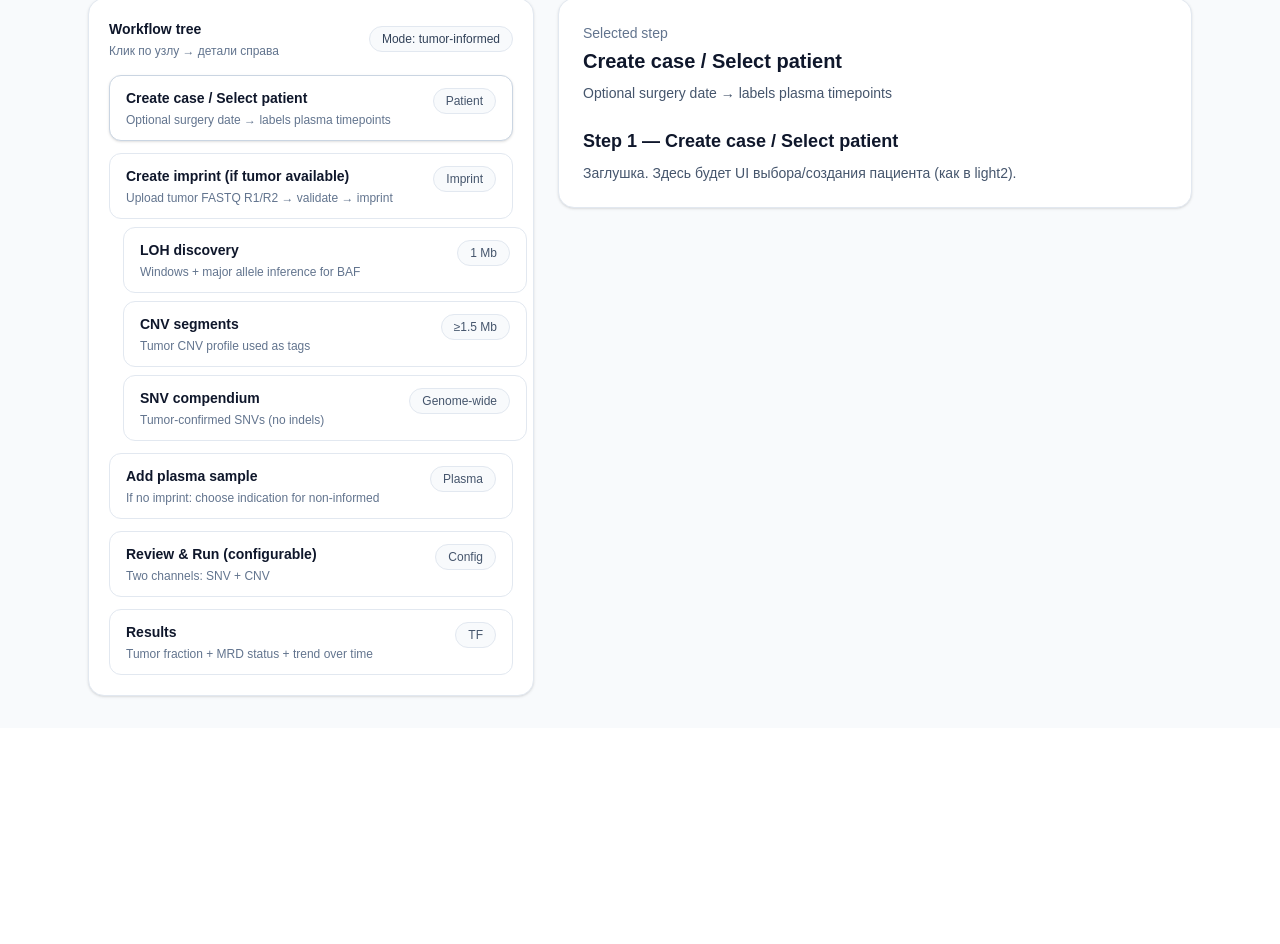
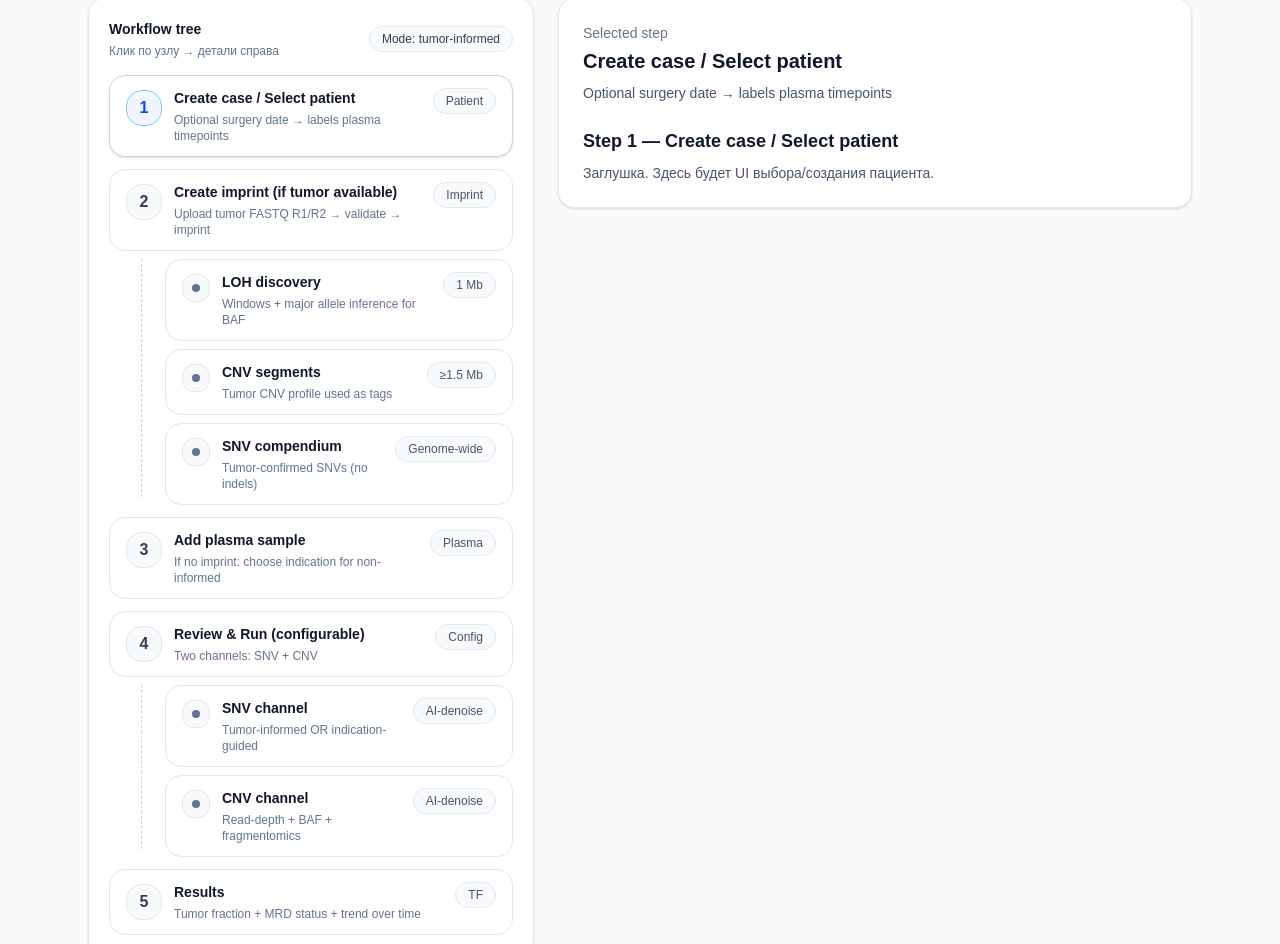
Before and after one commit to kraevgood/bioinf, a Next.js app: page /analysis in a window 1280 px wide. Shown: the part 316-1260 px from the top of the page. Before the commit the page ends 1044 px from the top, so only its background shows below. Built offline with nearby package versions, Linux system fonts and the light colour scheme.

Commit message:
feat: add Step 4 substeps and change verical line

```diff
--- a/src/components/workflow/WorkflowTree.tsx
+++ b/src/components/workflow/WorkflowTree.tsx
@@ -2,36 +2,85 @@
 
 import type { WorkflowStep } from '@/types/workflow';
 
-function TreeItem({
+function StepMarker({
+  kind,
+  index,
+  active,
+}: {
+  kind: 'step' | 'substep';
+  index?: number;
+  active: boolean;
+}) {
+  if (kind === 'substep') {
+    return (
+      <div
+        className={[
+          'h-7 w-7 rounded-xl border flex items-center justify-center text-xs',
+          active
+            ? 'border-emerald-300 bg-emerald-50 text-emerald-700'
+            : 'border-slate-200 bg-slate-50 text-slate-500',
+        ].join(' ')}
+      >
+        <span className="h-2 w-2 rounded-full bg-current" />
+      </div>
+    );
+  }
+
+  return (
+    <div
+      className={[
+        'h-9 w-9 rounded-2xl border flex items-center justify-center font-semibold',
+        active
+          ? 'border-blue-300 bg-blue-50 text-blue-700'
+          : 'border-slate-200 bg-slate-50 text-slate-700',
+      ].join(' ')}
+    >
+      {index}
+    </div>
+  );
+}
+
+function TreeRow({
   step,
   activeId,
   onSelect,
-  level = 0,
+  kind,
+  index,
 }: {
   step: WorkflowStep;
   activeId: string;
   onSelect: (id: string) => void;
-  level?: number;
+  kind: 'step' | 'substep';
+  index?: number;
 }) {
   const isActive = step.id === activeId;
 
   return (
-    <div className="space-y-2">
     <button
       type="button"
       onClick={() => onSelect(step.id)}
       className={[
-          'w-full text-left rounded-xl border px-4 py-3 transition',
+        'w-full text-left rounded-2xl border px-4 py-3 transition',
         'bg-white',
         isActive ? 'border-slate-300 shadow-sm' : 'border-slate-200 hover:border-slate-300',
       ].join(' ')}
-        style={{ marginLeft: level * 14 }}
     >
+      <div className="flex items-start gap-3">
+        <div className="pt-0.5">
+          <StepMarker kind={kind} index={index} active={isActive} />
+        </div>
+
+        <div className="min-w-0 flex-1">
           <div className="flex items-start justify-between gap-3">
             <div className="min-w-0">
-            <div className="text-sm font-semibold text-slate-900">{step.title}</div>
+              <div className="text-sm font-semibold text-slate-900">
+                {step.title}
+              </div>
+
               {step.subtitle ? (
-              <div className="mt-1 text-xs text-slate-500 line-clamp-2">{step.subtitle}</div>
+                <div className="mt-1 text-xs text-slate-500 line-clamp-2">
+                  {step.subtitle}
+                </div>
               ) : null}
             </div>
 
@@ -41,22 +90,9 @@ function TreeItem({
               </span>
             ) : null}
           </div>
+        </div>
+      </div>
     </button>
-
-      {step.children?.length ? (
-        <div className="space-y-2">
-          {step.children.map(child => (
-            <TreeItem
-              key={child.id}
-              step={child}
-              activeId={activeId}
-              onSelect={onSelect}
-              level={level + 1}
-            />
-          ))}
-        </div>
-      ) : null}
-    </div>
   );
 }
 
@@ -71,9 +107,39 @@ export function WorkflowTree({
 }) {
   return (
     <div className="space-y-3">
-      {steps.map(step => (
-        <TreeItem key={step.id} step={step} activeId={activeId} onSelect={onSelect} />
+      {steps.map((step, i) => {
+        const kind: 'step' | 'substep' = (step.kind ?? 'step') as 'step' | 'substep';
+
+        return (
+          <div key={step.id} className="space-y-2">
+            <TreeRow
+              step={step}
+              activeId={activeId}
+              onSelect={onSelect}
+              kind={kind}
+              index={i + 1}
+            />
+
+            {step.children?.length ? (
+              <div className="relative ml-8 pl-6 space-y-2">
+                {/* ВЕРТИКАЛЬНАЯ ЛИНИЯ ГРУППЫ */}
+                <div className="absolute left-0 top-0 bottom-0 w-px border-l border-dashed border-slate-300" />
+
+
+                {step.children.map(child => (
+                  <TreeRow
+                    key={child.id}
+                    step={child}
+                    activeId={activeId}
+                    onSelect={onSelect}
+                    kind={('substep') as const}
+                  />
                 ))}
+              </div>
+            ) : null}
+          </div>
+        );
+      })}
     </div>
   );
 }
--- a/src/types/workflow.ts
+++ b/src/types/workflow.ts
@@ -1,11 +1,12 @@
-import type { ReactNode } from 'react';
+import type { ReactNode } from "react";
 
-export type StepStatus = 'idle' | 'ready' | 'processing' | 'done' | 'error';
+export type StepStatus = "idle" | "ready" | "processing" | "done" | "error";
 
 export type WorkflowStep = {
   id: string;
   title: string;
   subtitle?: string;
+  kind?: "step" | "substep";
 
   // бейдж справа в дереве (например: Patient, Plasma, Config)
   badgeText?: string;
@@ -13,7 +14,7 @@ export type WorkflowStep = {
   // статус (потом пригодится для подсветки)
   status?: StepStatus;
 
-  // подшаги (как LOH/CNV/SNV внутри Step 2)
+  // подшаги (как LOH/CNV/SNV внутри Step 2 в MDR)
   children?: WorkflowStep[];
 
   // что рисуем справа
@@ -21,7 +22,7 @@ export type WorkflowStep = {
 };
 
 export type WorkflowConfig = {
-  key: 'MRD' | 'LIQUID_BIOPSY' | 'PRENATAL';
+  key: "MRD" | "LIQUID_BIOPSY" | "PRENATAL";
   title: string;
   steps: WorkflowStep[];
   defaultStepId: string;
--- a/src/workflows/mrd/config.tsx
+++ b/src/workflows/mrd/config.tsx
@@ -1,80 +1,105 @@
-import type { WorkflowConfig } from '@/types/workflow';
+import type { WorkflowConfig } from "@/types/workflow";
 
-import { Step1 } from './steps/step1';
-import { Step2 } from './steps/step2';
-import { Step3 } from './steps/step3';
-import { Step4 } from './steps/step4';
-import { Step5 } from './steps/step5';
+import { Step1 } from "./steps/step1";
+import { Step2 } from "./steps/step2";
+import { Step3 } from "./steps/step3";
+import { Step4 } from "./steps/step4";
+import { Step4Snv } from './steps/step4Snv';
+import { Step4Cnv } from './steps/step4Cnv';
+import { Step5 } from "./steps/step5";
 
 export const mrdWorkflowConfig: WorkflowConfig = {
-  key: 'MRD',
-  title: 'MRD workflow',
-  defaultStepId: 'step1',
+  key: "MRD",
+  title: "MRD workflow",
+  defaultStepId: "step1",
   steps: [
     {
-      id: 'step1',
-      title: 'Create case / Select patient',
-      subtitle: 'Optional surgery date → labels plasma timepoints',
-      badgeText: 'Patient',
-      status: 'ready',
+      id: "step1",
+      title: "Create case / Select patient",
+      subtitle: "Optional surgery date → labels plasma timepoints",
+      badgeText: "Patient",
+      status: "ready",
       render: () => <Step1 />,
     },
     {
-      id: 'step2',
-      title: 'Create imprint (if tumor available)',
-      subtitle: 'Upload tumor FASTQ R1/R2 → validate → imprint',
-      badgeText: 'Imprint',
-      status: 'idle',
+      id: "step2",
+      title: "Create imprint (if tumor available)",
+      subtitle: "Upload tumor FASTQ R1/R2 → validate → imprint",
+      badgeText: "Imprint",
+      status: "idle",
       children: [
         {
-          id: 'step2_loh',
-          title: 'LOH discovery',
-          subtitle: 'Windows + major allele inference for BAF',
-          badgeText: '1 Mb',
-          status: 'idle',
+          id: "step2_loh",
+          kind: "substep",
+          title: "LOH discovery",
+          subtitle: "Windows + major allele inference for BAF",
+          badgeText: "1 Mb",
+          status: "idle",
           render: () => <Step2 />,
         },
         {
-          id: 'step2_cnv',
-          title: 'CNV segments',
-          subtitle: 'Tumor CNV profile used as tags',
-          badgeText: '≥1.5 Mb',
-          status: 'idle',
+          id: "step2_cnv",
+          kind: "substep",
+          title: "CNV segments",
+          subtitle: "Tumor CNV profile used as tags",
+          badgeText: "≥1.5 Mb",
+          status: "idle",
           render: () => <Step2 />,
         },
         {
-          id: 'step2_snv',
-          title: 'SNV compendium',
-          subtitle: 'Tumor-confirmed SNVs (no indels)',
-          badgeText: 'Genome-wide',
-          status: 'idle',
+          id: "step2_snv",
+          kind: "substep",
+          title: "SNV compendium",
+          subtitle: "Tumor-confirmed SNVs (no indels)",
+          badgeText: "Genome-wide",
+          status: "idle",
           render: () => <Step2 />,
         },
       ],
       render: () => <Step2 />,
     },
     {
-      id: 'step3',
-      title: 'Add plasma sample',
-      subtitle: 'If no imprint: choose indication for non-informed',
-      badgeText: 'Plasma',
-      status: 'idle',
+      id: "step3",
+      title: "Add plasma sample",
+      subtitle: "If no imprint: choose indication for non-informed",
+      badgeText: "Plasma",
+      status: "idle",
       render: () => <Step3 />,
     },
     {
-      id: 'step4',
-      title: 'Review & Run (configurable)',
-      subtitle: 'Two channels: SNV + CNV',
-      badgeText: 'Config',
-      status: 'idle',
+      id: "step4",
+      title: "Review & Run (configurable)",
+      subtitle: "Two channels: SNV + CNV",
+      badgeText: "Config",
+      status: "idle",
+      children: [
+        {
+          id: "step4_snv",
+          kind: "substep",
+          title: "SNV channel",
+          subtitle: "Tumor-informed OR indication-guided",
+          badgeText: "AI-denoise",
+          status: "idle",
+          render: () => <Step4Snv />,
+        },
+        {
+          id: "step4_cnv",
+          kind: "substep",
+          title: "CNV channel",
+          subtitle: "Read-depth + BAF + fragmentomics",
+          badgeText: "AI-denoise",
+          status: "idle",
+          render: () => <Step4Cnv />,
+        },
+      ],
       render: () => <Step4 />,
     },
     {
-      id: 'step5',
-      title: 'Results',
-      subtitle: 'Tumor fraction + MRD status + trend over time',
-      badgeText: 'TF',
-      status: 'idle',
+      id: "step5",
+      title: "Results",
+      subtitle: "Tumor fraction + MRD status + trend over time",
+      badgeText: "TF",
+      status: "idle",
       render: () => <Step5 />,
     },
   ],
--- a/src/workflows/mrd/steps/step1.tsx
+++ b/src/workflows/mrd/steps/step1.tsx
@@ -3,7 +3,7 @@ export function Step1() {
     <div className="space-y-2">
       <div className="text-lg font-semibold">Step 1 — Create case / Select patient</div>
       <div className="text-sm text-slate-600">
-        Заглушка. Здесь будет UI выбора/создания пациента (как в light2).
+        Заглушка. Здесь будет UI выбора/создания пациента.
       </div>
     </div>
   );
--- /dev/null
+++ b/src/workflows/mrd/steps/step4Cnv.tsx
@@ -0,0 +1,10 @@
+export function Step4Cnv() {
+  return (
+    <div className="space-y-2">
+      <div className="text-lg font-semibold">Step 4 — CNV channel</div>
+      <div className="text-sm text-slate-600">
+        Заглушка. Здесь будут параметры CNV-канала и AI-denoise.
+      </div>
+    </div>
+  );
+}
--- /dev/null
+++ b/src/workflows/mrd/steps/step4Snv.tsx
@@ -0,0 +1,10 @@
+export function Step4Snv() {
+  return (
+    <div className="space-y-2">
+      <div className="text-lg font-semibold">Step 4 — SNV channel</div>
+      <div className="text-sm text-slate-600">
+        Заглушка. Здесь будут параметры SNV-канала и AI-denoise.
+      </div>
+    </div>
+  );
+}
```
Lines whose indentation alone changed are shown as unchanged.
